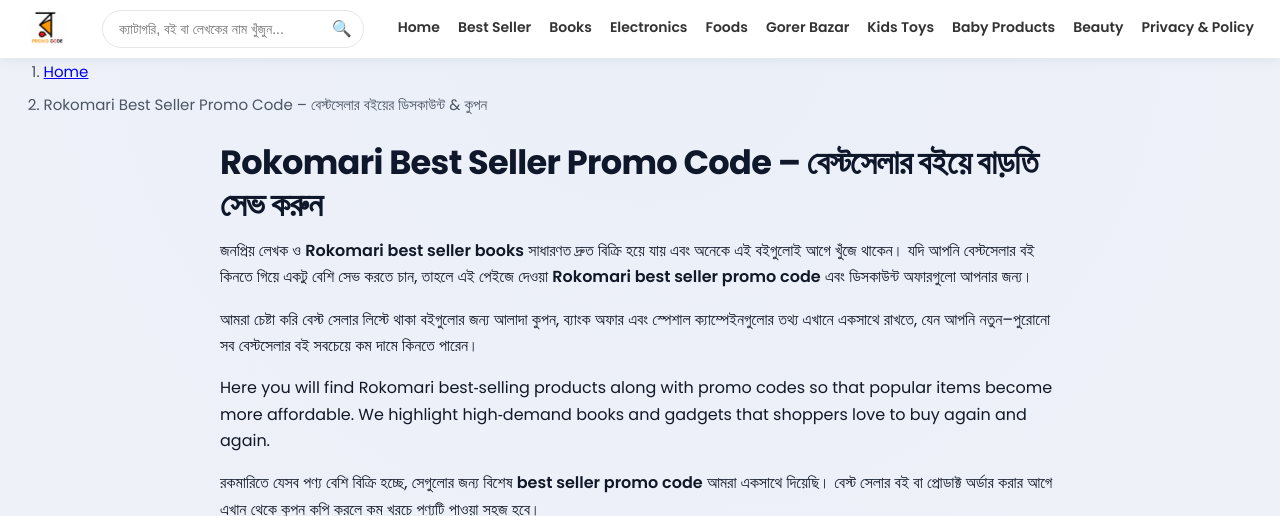
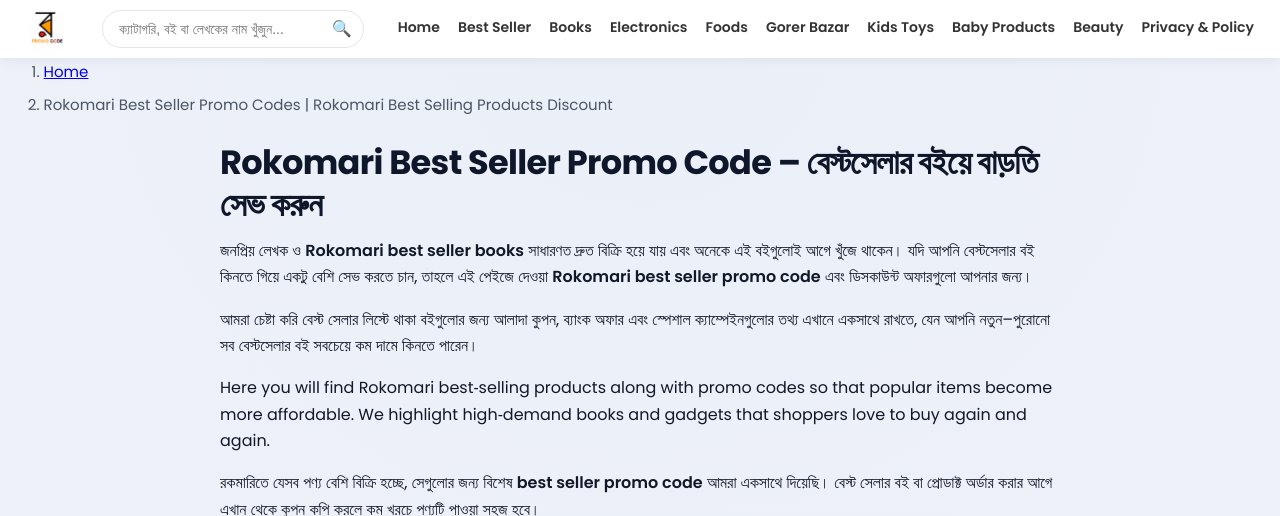
Before and after one commit to RokomariPromoCode/rokomaripromocode.github.io, a Jekyll site: the page built from best-seller.md, in a window 1280 px wide and 900 px high, cut to the strip 0-516 px from the top of the window. Built offline with Jekyll 4.4.1, drawn with Linux system fonts in a browser that asks for light colours.

Commit message:
Update best-seller.md

```diff
--- a/best-seller.md
+++ b/best-seller.md
@@ -1,6 +1,6 @@
 ---
 layout: default
-title: "Rokomari Best Seller Promo Code – বেস্টসেলার বইয়ের ডিসকাউন্ট & কুপন"
+title: "Rokomari Best Seller Promo Codes | Rokomari Best Selling Products Discount"
 permalink: /rokomari-best-seller/
 description: "Rokomari best seller promo code দিয়ে জনপ্রিয় ও বেস্টসেলার বইগুলো কম দামে কিনুন। আজকের হালনাগাদ বেস্ট সেলার বইয়ের কুপন কোড, ডিসকাউন্ট অফার, ব্যবহারবিধি ও সেভ করার টিপস একসাথে দেখুন।"
 keywords:
```
